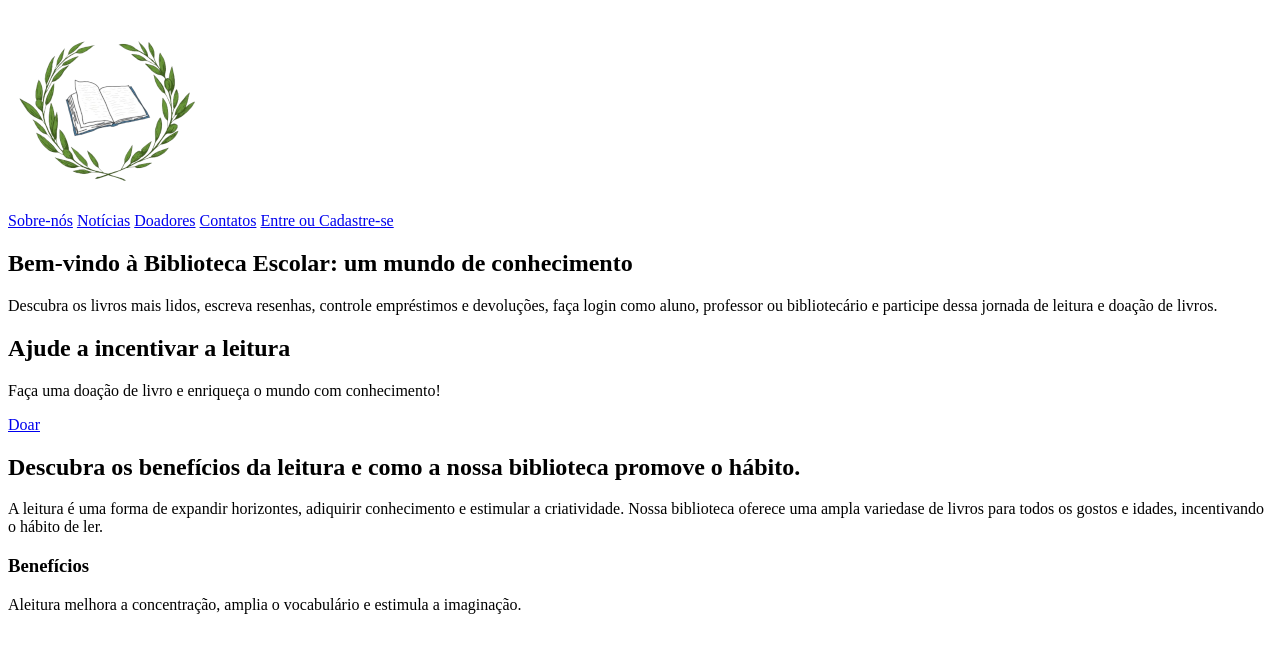
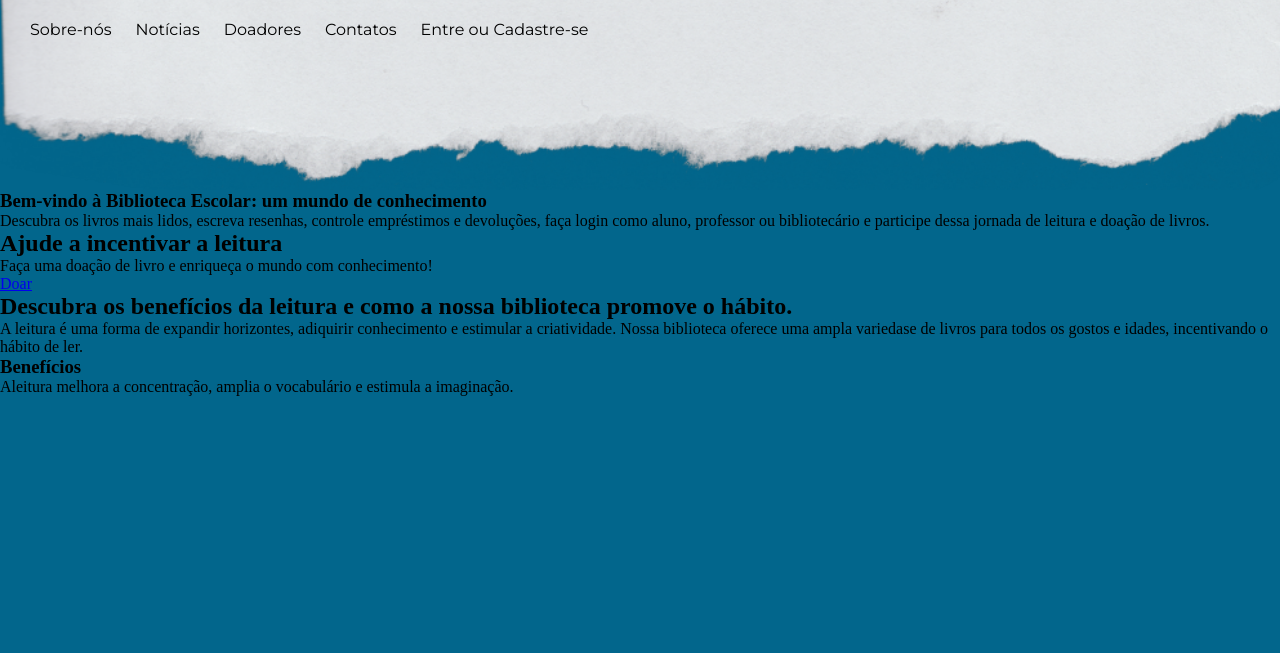
Before and after one commit to Milena-Aphiner/Projeto-Integrador-I, a Python web app: template projeto-integrador-I/templates/index.html in a window 1280 px wide. Shown: the top 653 px of the page. Run offline with Jinja, Linux system fonts and the light colour scheme; the template is opened without the code that fills it, so the values that code supplies are empty.

Commit message:
início do css

```diff
--- a/projeto-integrador-I/static/css/home.css
+++ b/projeto-integrador-I/static/css/home.css
@@ -0,0 +1,60 @@
+@charset "UTF-8";
+
+@import url('https://fonts.googleapis.com/css2?family=Archivo+Black&family=Bebas+Neue&family=Montserrat:ital,wght@0,100..900;1,100..900&family=Roboto:ital,wght@0,100;0,300;0,400;0,500;0,700;0,900;1,100;1,300;1,400;1,500;1,700;1,900&display=swap');
+
+:root {
+    --cor0: #E3E7EB;
+    --cor1: #FEFFFE;
+    --cor2: #02668C;
+    --cor3: #427BA1;
+    --cor4: #679437;
+    --cor5: #3D5C1B;
+
+    --fonte-destaque: 'Archivo Black', 'Bebas Neue', 'sans-serif';
+    --fonte-menu-conteúdo: 'Montserrat', arial, verdana, helvetica, sans-serif;
+    --fonte-padrão: 'Roboto', arial, verdana,helvetica, sans-serif;
+}
+
+*{
+    margin: 0;
+    padding: 0;
+}
+
+body {
+    background-color: var(--cor2);
+}
+
+header{
+    background-color: transparent;
+    background-image: url("../imagens/menurasgado.png");
+    background-repeat: no-repeat;
+    background-size: cover;
+    background-position: center bottom;
+    padding: 20px;
+    width: 100%;
+    height: 150px;
+}
+
+nav {
+    display: inline-block;
+}
+
+nav > a {
+    color: black;
+    text-decoration: none;
+    font-family: var(--fonte-menu-conteúdo);
+    padding: 10px;
+    border: 1px;
+}
+
+nav > a:hover {
+    color: var(--cor1);
+    background-color: var(--cor2);
+    border-radius: 20px;
+}
+
+nav > a#link-login:hover {
+    color: var(--cor1);
+    background-color: var(--cor4);
+    border-radius: 20px;
+}
--- a/projeto-integrador-I/templates/index.html
+++ b/projeto-integrador-I/templates/index.html
@@ -5,22 +5,25 @@
     <meta name="viewport" content="width=device-width, initial-scale=1.0">
     <title>Home</title>
     <link rel="shortcut icon" href="../static/imagens/favicon.ico" type="image/x-icon">
+    <link rel="stylesheet" href="../static/css/home.css">
 </head>
 <body>
 <header>
-    <img src="../static/imagens/Logo200.png" alt="Logo">
+    <!--<img src="../static/imagens/Logo200.png" alt="Logo">-->
     <nav>
         <a href="sobrenos.html">Sobre-nós</a>
         <a href="noticias.html">Notícias</a>
         <a href="doadores.html">Doadores</a>
         <a href="contatos.html">Contatos</a>
-        <a href="login.html">Entre ou Cadastre-se</a>
+        <a href="login.html" id="link-login">Entre ou Cadastre-se</a>
     </nav>
 </header>
 <main>
-    <section>
-        <h1>Bem-vindo à Biblioteca Escolar: um mundo de conhecimento</h1>
-        <p>Descubra os livros mais lidos, escreva resenhas, controle empréstimos e devoluções, faça login como aluno, professor ou bibliotecário e participe dessa jornada de leitura e doação de livros.</p>
+    <section id="apresentação">
+        <article>
+            <h1>Bem-vindo à Biblioteca Escolar: um mundo de conhecimento</h1>
+            <p>Descubra os livros mais lidos, escreva resenhas, controle empréstimos e devoluções, faça login como aluno, professor ou bibliotecário e participe dessa jornada de leitura e doação de livros.</p>
+        </article>
     </section>
     <section>
         <h2>Ajude a incentivar a leitura</h2>
```
